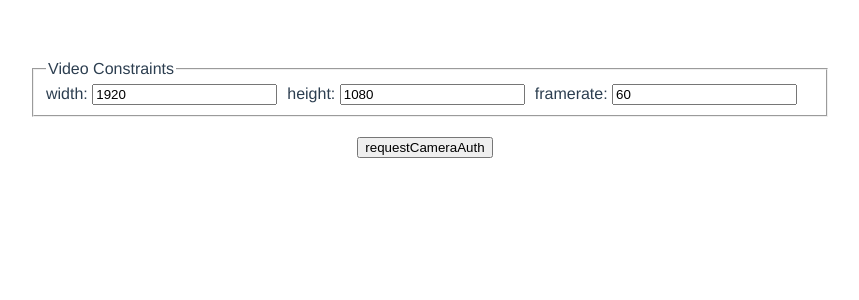
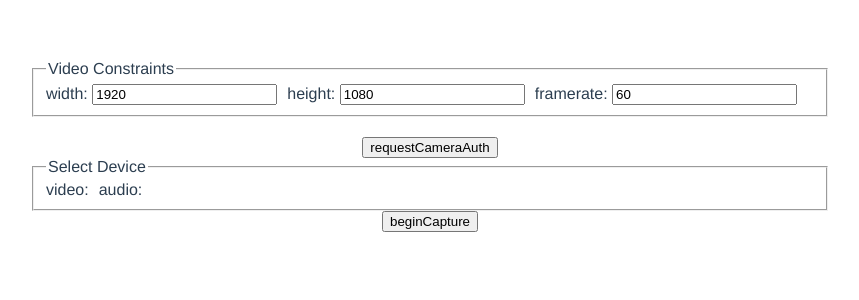
Before and after one commit to 21paradox/usb-camera-web, a Vue app: page / in a window 1280 px wide. Shown: the top 300 px of the page, without its empty margins (210-1069 px from the left). Built offline with nearby package versions, Linux system fonts and the light colour scheme.

Commit message:
add audio output

```diff
--- a/src/components/HelloWorld.vue
+++ b/src/components/HelloWorld.vue
@@ -8,16 +8,46 @@
     </fieldset>
 
     <div class="divider"></div>
-    <button @click="requestCameraAuth" style="margin-right: 10px">
-      requestCameraAuth
-    </button>
-    <select v-if="deviceList.length > 0" @change="selectDevice">
-      <option v-for="(device, index) in deviceList" :key="index" :value="index">
-        {{ device.kind + ' ' + device.label }}
-      </option>
-    </select>
+    <button @click="requestCameraAuth">requestCameraAuth</button>
+
+    <fieldset class="constraints">
+      <legend>Select Device</legend>
+      <label>
+        video:
+        <select v-if="deviceList.length > 0" v-model="selectedVideoDevice">
+          <option
+            v-for="(device, index) in deviceList"
+            :key="index"
+            :value="index"
+          >
+            {{ device.kind + ' ' + device.label }}
+          </option>
+        </select>
+      </label>
+      <label>
+        audio:
+        <select v-if="deviceList.length > 0" v-model="selectedAudioDevice">
+          <option
+            v-for="(device, index) in deviceList"
+            :key="index"
+            :value="index"
+          >
+            {{ device.kind + ' ' + device.label }}
+          </option>
+        </select>
+      </label>
+    </fieldset>
+
+    <button @click="beginCapture">beginCapture</button>
+
     <div class="divider"></div>
-    <video v-show="showVideo" controls ref="videoElem" autoplay muted class="cameravideo"></video>
+    <video
+      v-show="showVideo"
+      autoplay
+      controls
+      ref="videoElem"
+      class="cameravideo"
+    ></video>
   </div>
 </template>
 
@@ -36,39 +66,38 @@ export default {
       height: 1080,
       frameRate: 60,
       showVideo: false,
+
+      selectedVideoDevice: -1,
+      selectedAudioDevice: -1,
     };
   },
   methods: {
-    async selectDevice(event) {
-      const device = this.deviceList[event.target.value];
+    async requestCameraAuth() {
+      navigator.mediaDevices.getUserMedia({
+        video: true,
+      });
+      navigator.mediaDevices.getUserMedia({
+        audio: true,
+      });
+      const devices = await navigator.mediaDevices.enumerateDevices();
+      this.deviceList = devices;
+      console.log(devices);
+    },
+    async beginCapture() {
       const media = await navigator.mediaDevices.getUserMedia({
         video: {
-          deviceId: device.deviceId,
+          deviceId: this.deviceList[this.selectedVideoDevice].deviceId,
           width: this.width,
           height: this.height,
           frameRate: this.frameRate,
         },
+        audio: {
+          deviceId: this.deviceList[this.selectedAudioDevice].deviceId,
+        },
       });
+      console.log(media);
       this.$refs.videoElem.srcObject = media;
       this.showVideo = true;
-      // this.deviceSelected = devices[0];
-      // for (let device of devices) addDevice(device);
-      // selectDevice(devices[0]);
-    },
-    async requestCameraAuth() {
-      const media = navigator.mediaDevices.getUserMedia({
-        video: true,
-      });
-      const devices = await navigator.mediaDevices.enumerateDevices();
-      this.deviceList = devices;
-      console.log(devices);
-      return media;
-    },
-    async beginCapture() {
-      const media = navigator.mediaDevices.getUserMedia({
-        video: true,
-      });
-      return media;
     },
   },
 };
@@ -81,6 +110,7 @@ export default {
 }
 .constraints {
   text-align: left;
+  display: flex;
 }
 .constraints label {
   margin-right: 10px;
```
